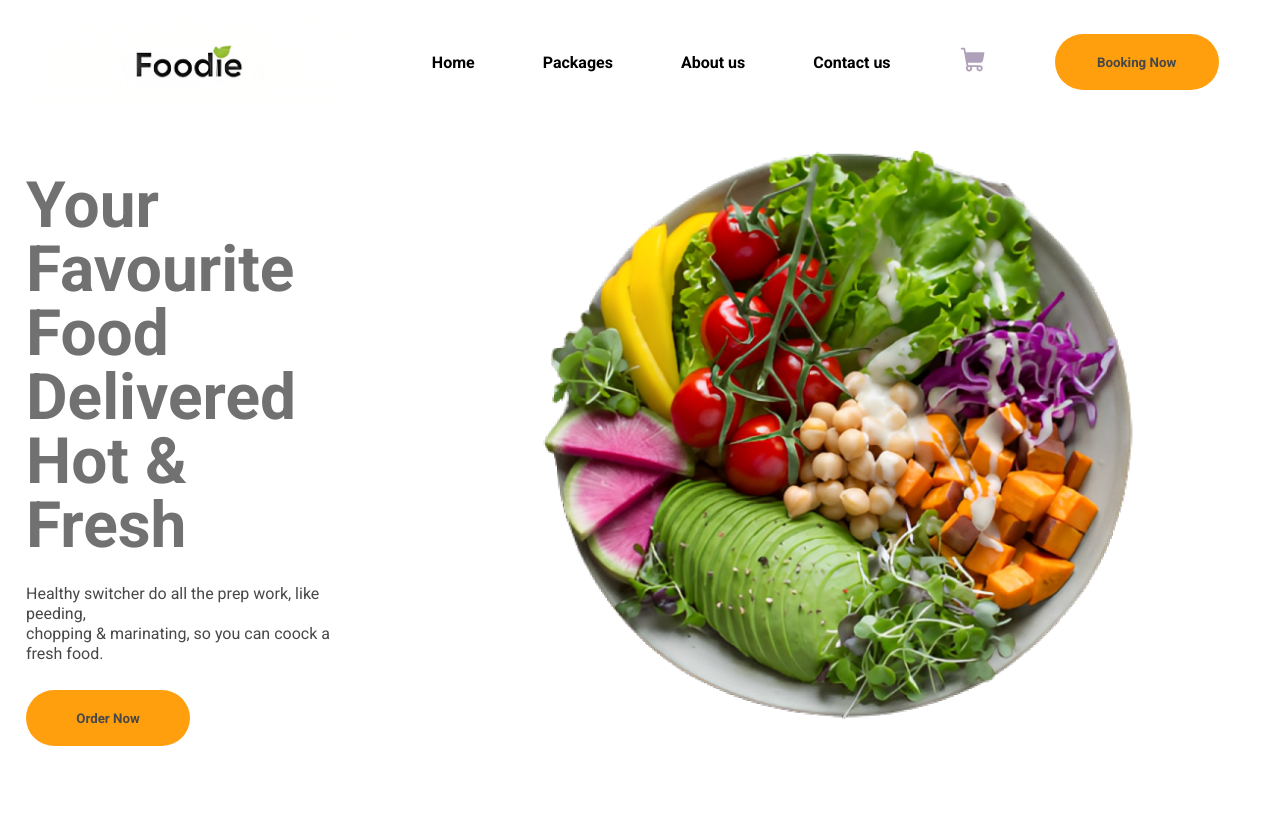
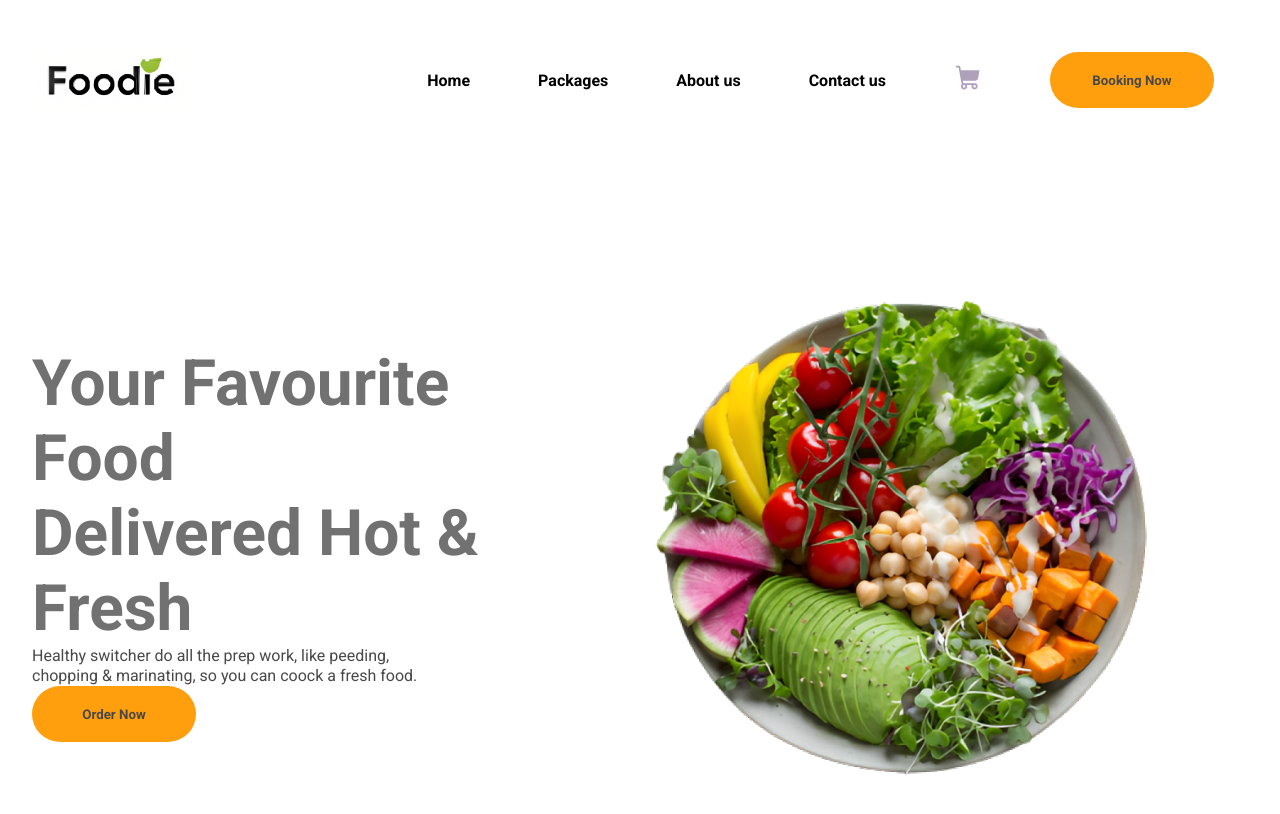
Before and after one commit to FernandoRodriguesxs/restaurant-app, a React (Vite) app: page / in a window 1280 px wide. Shown: the top 814 px of the page. Built offline with nearby package versions, Linux system fonts and the light colour scheme.

Commit message:
adicionado wrapper

```diff
--- a/src/App.styles.ts
+++ b/src/App.styles.ts
@@ -1,35 +1,41 @@
 import styled from 'styled-components'
+
+export const Wrapper = styled.div`
+  max-width: 1280px;
+  padding: 32px;
+  margin: 0 auto;
+`
 
 export const Hero = styled.div`
   height: calc(100vh - 96px);
   display: flex;
-  justify-content: space-around;
-  align-items: center;
+  justify-content: space-between;
 
-  margin: 26px;
+  margin-bottom: 6px;
 
   .hero-left {
     display: flex;
-    height: 600px;
     flex-direction: column;
+    justify-content: center;
 
     h1 {
       color: ${({ theme }) => theme.colors.gray.primary};
       font-size: 4rem;
-      line-height: 64px;
     }
 
     p {
       color: ${({ theme }) => theme.colors.gray.secondary};
-      margin: 26px 0;
       line-height: 20px;
     }
   }
 
   .hero-right {
+    display: flex;
+    justify-content: center;
+    align-items: center;
+
     img {
-      height: 600px;
-      margin-bottom: 60px;
+      height: 500px;
     }
   }
 `
--- a/src/App.tsx
+++ b/src/App.tsx
@@ -1,13 +1,16 @@
 import { Header } from './components/Header'
-import { Hero } from './App.styles'
+import { Wrapper, Hero } from './App.styles'
 import { ButtonSecondary } from './components/Button'
 import heroImg from './assets/img-hero.png'
 
 export const App = () => {
   return (
     <>
+      <Wrapper>
         <Header />
+      </Wrapper>
       <main>
+        <Wrapper>
           <Hero>
             <div className="hero-left">
               <h1>
@@ -24,6 +27,7 @@ export const App = () => {
               <img src={heroImg} alt="img do hero" />
             </picture>
           </Hero>
+        </Wrapper>
       </main>
     </>
   )
--- a/src/components/Header/styles.ts
+++ b/src/components/Header/styles.ts
@@ -5,8 +5,9 @@ export const HeaderContainer = styled.header`
 
   nav {
     display: flex;
-    justify-content: space-around;
+    justify-content: space-between;
     align-items: center;
+    height: 100%;
   }
 `
 
@@ -16,7 +17,7 @@ export const LogoBox = styled.div`
   gap: 8px;
 
   img {
-    height: 90px;
+    height: 70px;
   }
 `
 
```
Also changed, not shown: src/assets/logo.png. Lines whose indentation alone changed are shown as unchanged.
